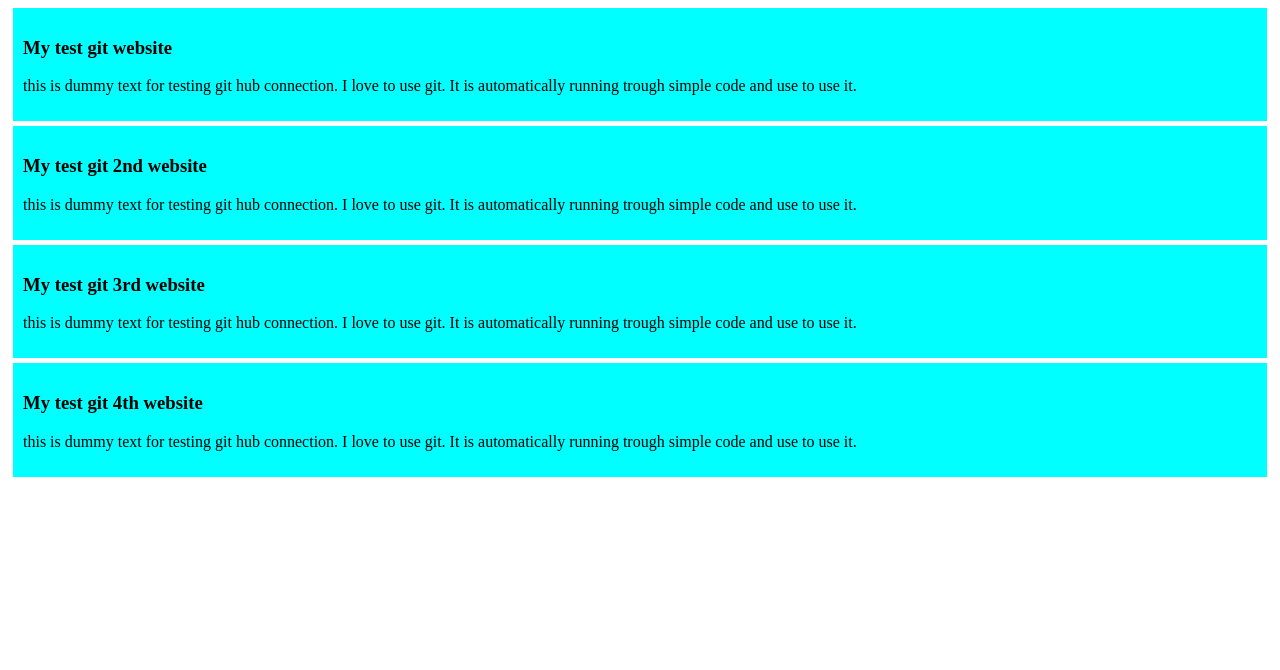
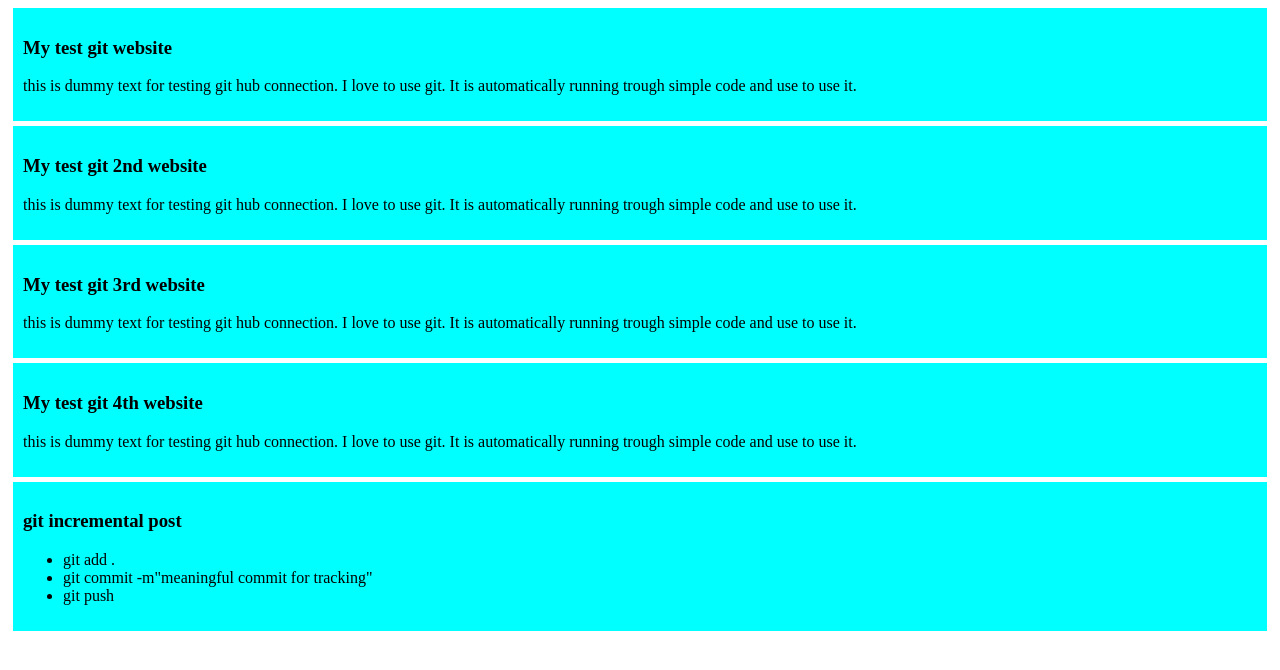
Before and after one commit to rupakloodh/my-test-git, a plain HTML site: page index.html in a window 1280 px wide. Drawn offline with Linux system fonts and the light colour scheme.

Commit message:
incrementally post

```diff
--- a/index.html
+++ b/index.html
@@ -39,5 +39,13 @@
             use to use it.
         </p>
     </div>
+    <div>
+        <h3>git incremental post</h3>
+        <ul>
+            <li>git add .</li>
+            <li>git commit -m"meaningful commit for tracking"</li>
+            <li>git push</li>
+        </ul>
+    </div>
 </body>
 </html>
```
